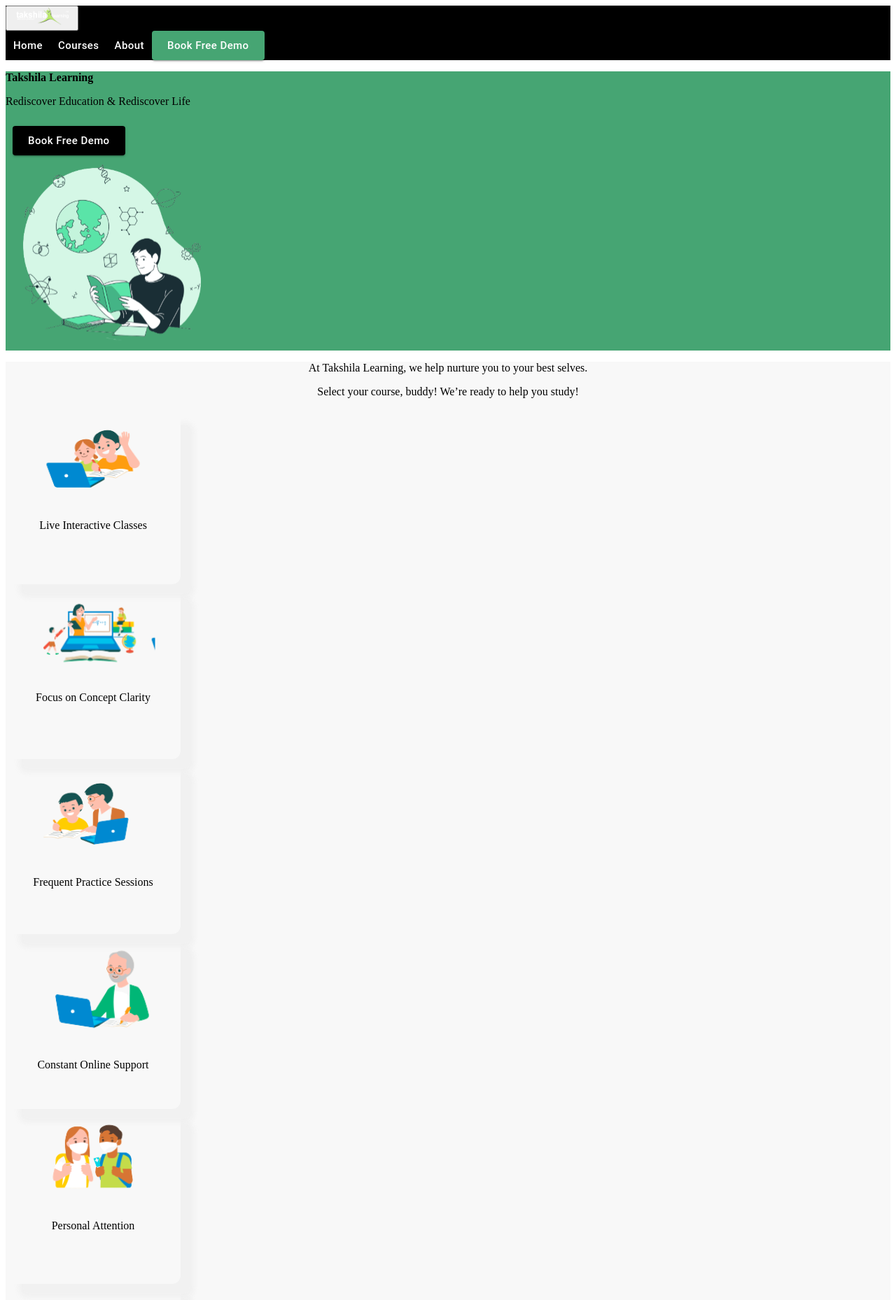
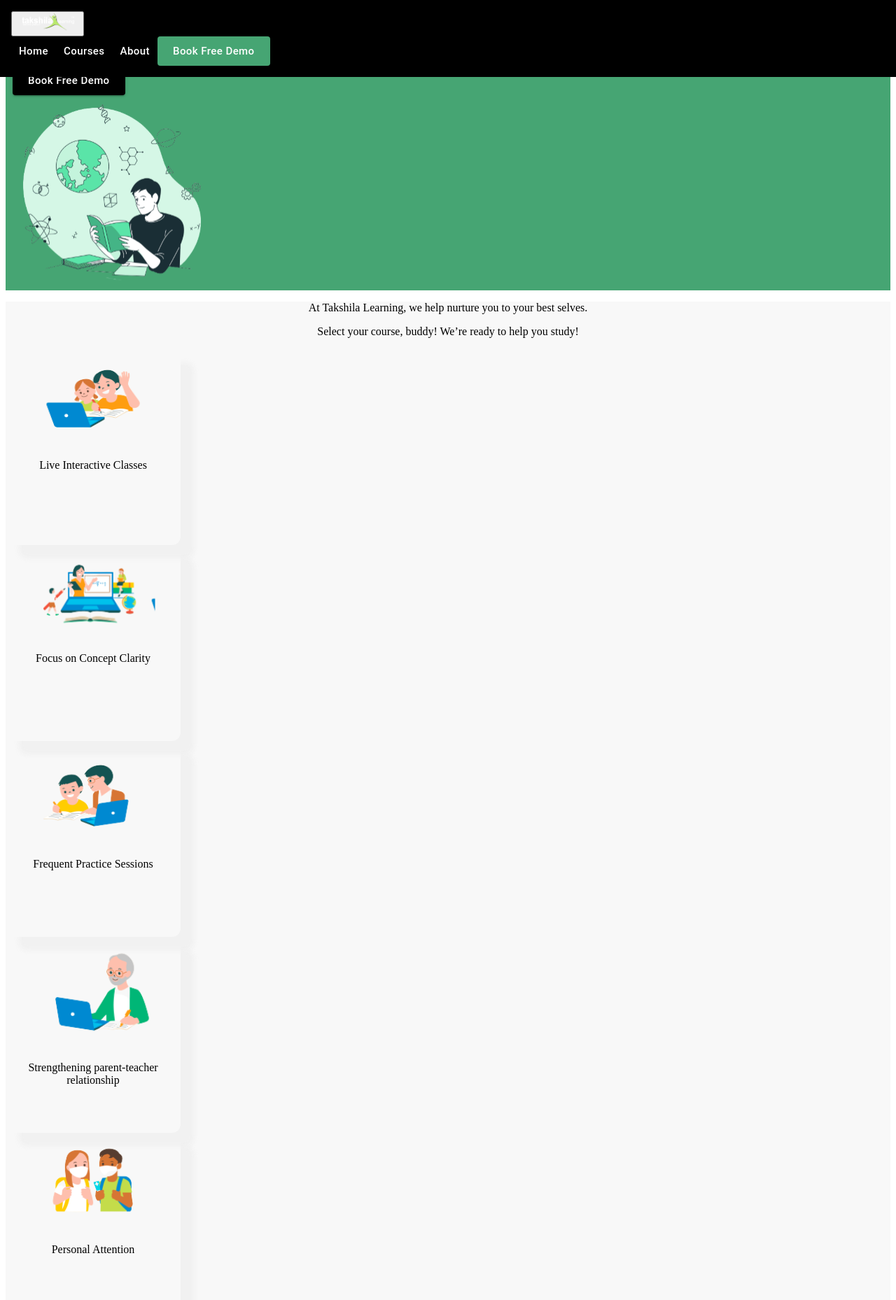
Before and after one commit to shreykoo/TakshilaLearning, a Next.js app: page / in a window 1280 px wide. Shown: the top 1858 px of the page at 70% size. Built offline with nearby package versions, Linux system fonts and the light colour scheme.

Commit message:
navbar fixed to top

```diff
--- a/components/home/TrustedValues.jsx
+++ b/components/home/TrustedValues.jsx
@@ -13,12 +13,13 @@
                         <div key={item.id} className="m-2 text-left p-8 bg-white"
                             style={{
                                 boxShadow: '19.2107px 19.2107px 7.68426px rgba(231, 231, 231, 0.4)', borderRadius: '12px',
-                                height: '250px',
+                                height: '280px',
                                 width: '250px'
                             }}
                         >
                             <img src={item.img} />
                             <p className="text-xl text-center">{item.value}</p>
+                            <br />
                         </div>
                     )
                 })}
--- a/components/home/data.js
+++ b/components/home/data.js
@@ -34,7 +34,7 @@
         },
         {
             id: 4,
-            value: 'Constant Online Support',
+            value: 'Strengthening parent-teacher relationship',
             img: '/trustedImages/constantOnlineSupport.svg'
         },
         {
--- a/modules/Layout/Header.jsx
+++ b/modules/Layout/Header.jsx
@@ -10,7 +10,18 @@
     const matches = useMediaQuery('(max-width:800px)');
 
     return (
-        <div className="w-full md:px-20 md:py-8 sm:p-4 xxs:p-4 xs:p-4 bg-black" style={{ backgroundColor: '#000000'}}>
+        <div className="w-full md:px-20 md:py-8 sm:p-4 xxs:p-4 xs:p-4 bg-black"
+            style={{
+                backgroundColor: '#000000',
+                position: 'fixed',
+                top: 0,
+                left: 0,
+                right: 0,
+                padding: 16,
+                zIndex: 10
+            }}
+
+        >
             <div className="md:w-4/5 sm:w-full xxs:w-full xs:w-full m-auto flex justify-between items-center">
                 <div style={{ flex: 2 }}>
                     <button onClick={() => router.push('/')}>
```
